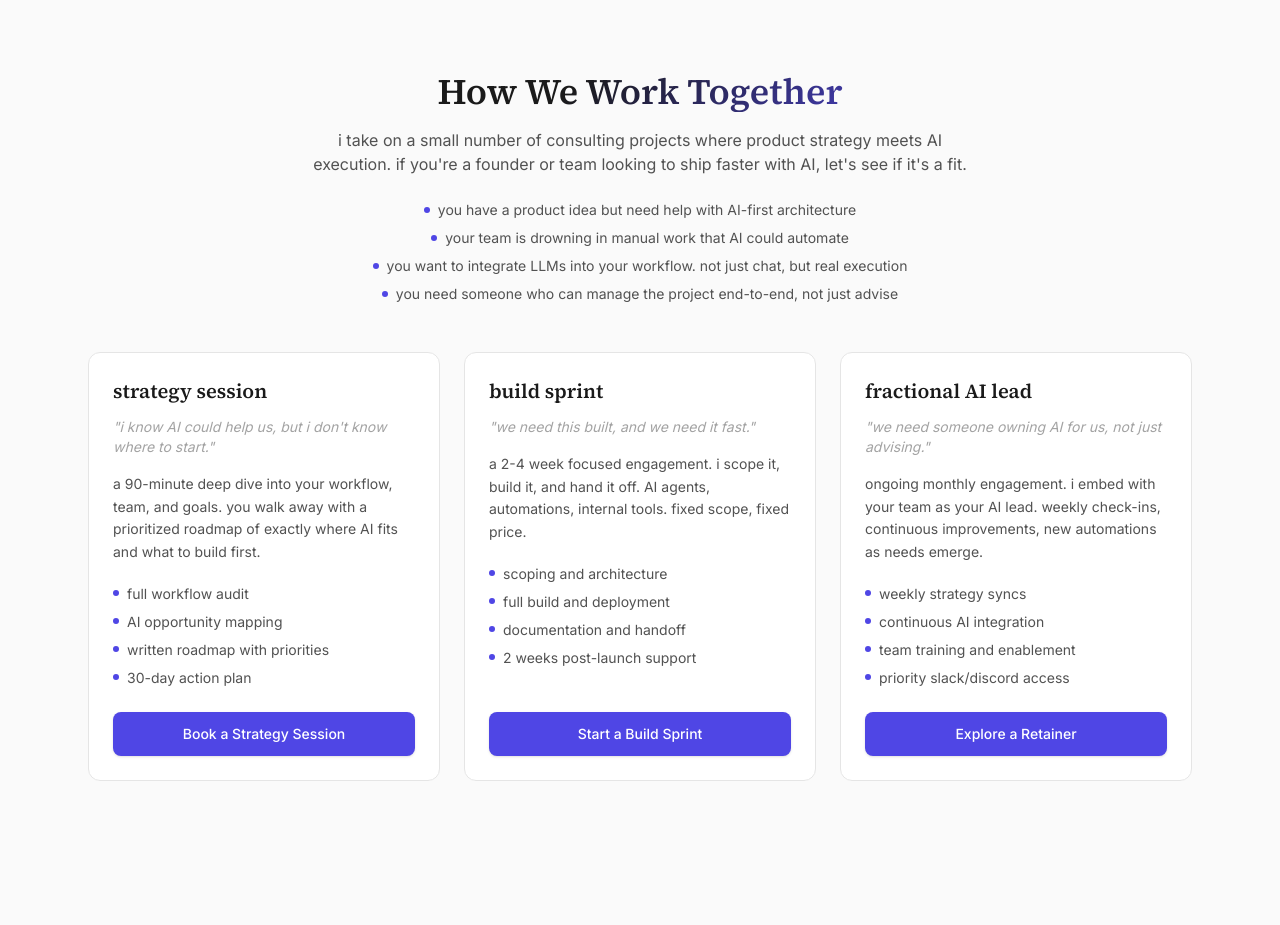
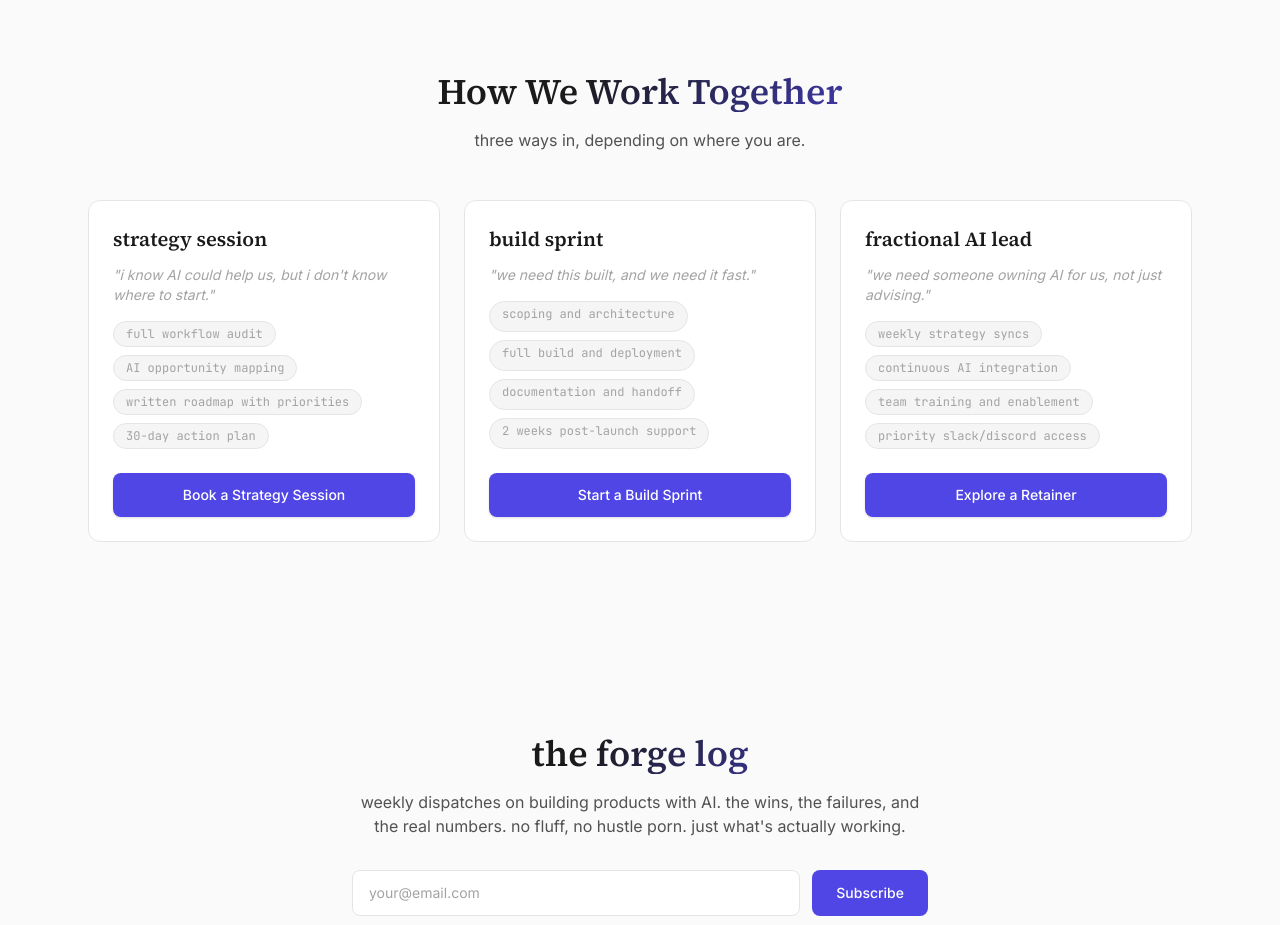
Before and after one commit to smgreiner9-creator/personal-brand, a Next.js app: page / in a window 1280 px wide. Shown: the part 2420-3345 px from the top of the page. Built offline with nearby package versions, Linux system fonts and the light colour scheme.

Commit message:
simplify services section, remove text-heavy layout
replaced bullet lists with pill tags, removed description
paragraphs, dropped qualifying bullets from intro. cards are
now: title, problem quote, tags, cta. much easier to scan.

Co-Authored-By: Claude Opus 4.6 <noreply@anthropic.com>

```diff
--- a/src/components/sections/Pricing.tsx
+++ b/src/components/sections/Pricing.tsx
@@ -10,15 +10,9 @@ export function Pricing() {
         <h2 className="gradient-text font-serif text-3xl font-semibold md:text-4xl">
           How We Work Together
         </h2>
-        <p className="mt-4 text-body">{contact.description}</p>
-        <div className="mt-6 inline-flex flex-wrap justify-center gap-x-6 gap-y-2 text-left">
-          {contact.qualifiers.map((q) => (
-            <span key={q} className="flex items-center gap-2 text-sm text-body">
-              <span className="h-1.5 w-1.5 shrink-0 rounded-full bg-accent" />
-              {q}
-            </span>
-          ))}
-        </div>
+        <p className="mt-4 text-body">
+          three ways in, depending on where you are.
+        </p>
       </div>
 
       <div className="mt-12 grid gap-6 md:grid-cols-3">
@@ -28,20 +22,16 @@ export function Pricing() {
               {tier.title}
             </h3>
             <p className="mt-3 text-sm italic text-muted">{tier.problem}</p>
-            <p className="mt-4 text-sm leading-relaxed text-body">
-              {tier.description}
-            </p>
-            <ul className="mt-5 flex-1 space-y-2">
+            <div className="mt-4 flex flex-1 flex-wrap gap-2">
               {tier.includes.map((item) => (
-                <li
+                <span
                   key={item}
-                  className="flex items-start gap-2 text-sm text-body"
+                  className="rounded-full border border-border bg-bg-alt px-3 py-1 font-mono text-xs text-muted"
                 >
-                  <span className="mt-1.5 h-1.5 w-1.5 shrink-0 rounded-full bg-accent" />
                   {item}
-                </li>
+                </span>
               ))}
-            </ul>
+            </div>
             <div className="mt-6">
               <Button
                 href={contact.cta.href}
```
